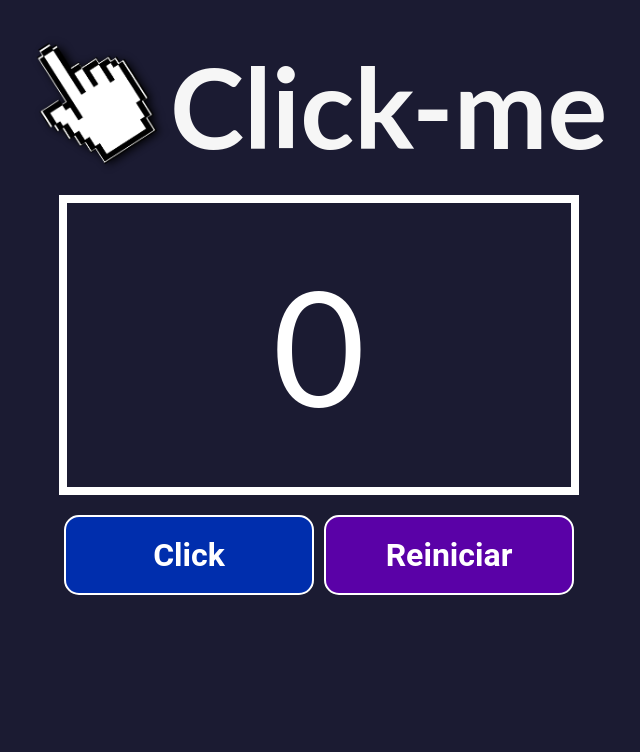
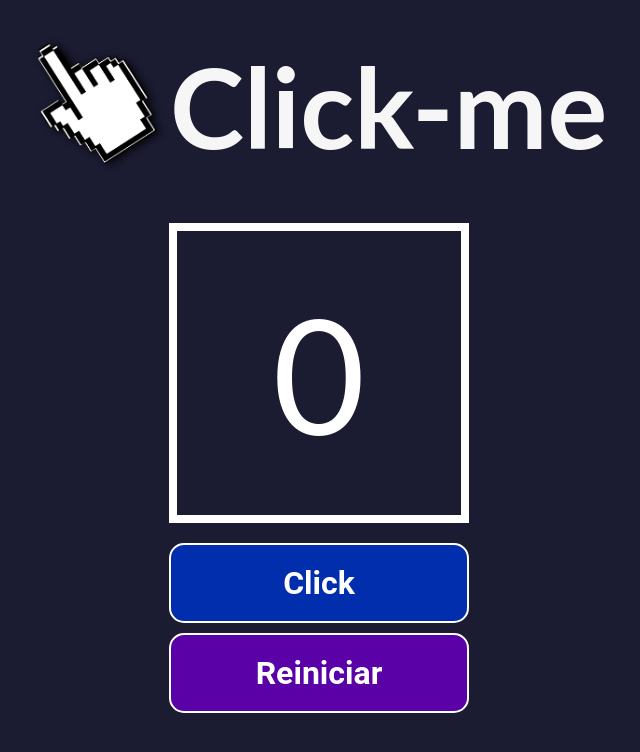
Before and after one commit to javiervsdev/react-freecodecamp, a React (Create React App) app: page / in a window 1280 px wide. Shown: the top 752 px of the page, without its empty margins (321-961 px from the left). Built offline with nearby package versions, Linux system fonts and the light colour scheme.

Commit message:
Add some css adjust

```diff
--- a/src/App.css
+++ b/src/App.css
@@ -36,3 +36,13 @@ html, body {
     font-weight: bold;
     color: #f6f6f6;
 }
+
+.contenedor-principal {
+    height: 550px;
+    min-width: 600px;
+    display: flex;
+    flex-wrap: wrap;
+    flex-direction: column;
+    align-items: center;
+    justify-content: center;
+}
--- a/src/css/Boton.css
+++ b/src/css/Boton.css
@@ -1,5 +1,5 @@
 button {
-    width: 250px;
+    width: 300px;
     height: 80px;
     font-size: 2rem;
     font-family: Roboto, sans-serif;
```
